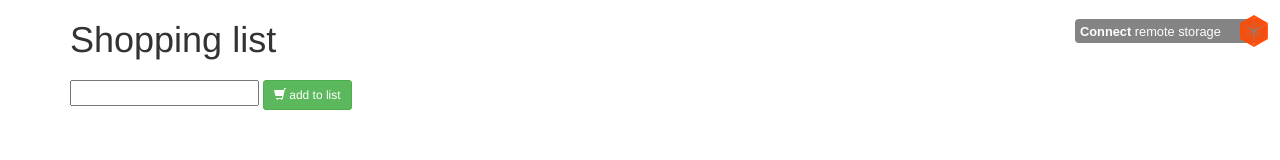
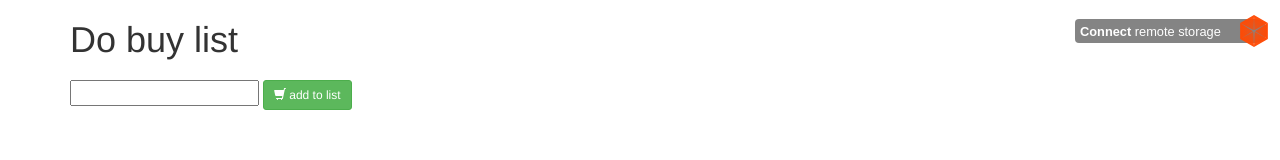
Before and after one commit to likawoods/dobuy, a plain HTML site: page index.html in a window 1280 px wide. Drawn offline with Linux system fonts and the light colour scheme.

Commit message:
changed app title

```diff
--- a/index.html
+++ b/index.html
@@ -2,7 +2,7 @@
 <html>
 <head lang="en">
     <meta charset="UTF-8">
-    <meta name="viewport" content="width=device-width, initial-scale=1">
+    <meta name="viewport" content="width=device-width, initial-scale=1 maximum-scale=1, user-scalable=no">
     <title>shopping list</title>
     <link rel="stylesheet" href="css/bootstrap.css">
 </head>
@@ -10,7 +10,7 @@
 <body>
 <div class="container">
 
-    <h1>Shopping list</h1>
+    <h1>Do buy list</h1>
 
     <ul id="list" class="list-group"></ul>
 
```
